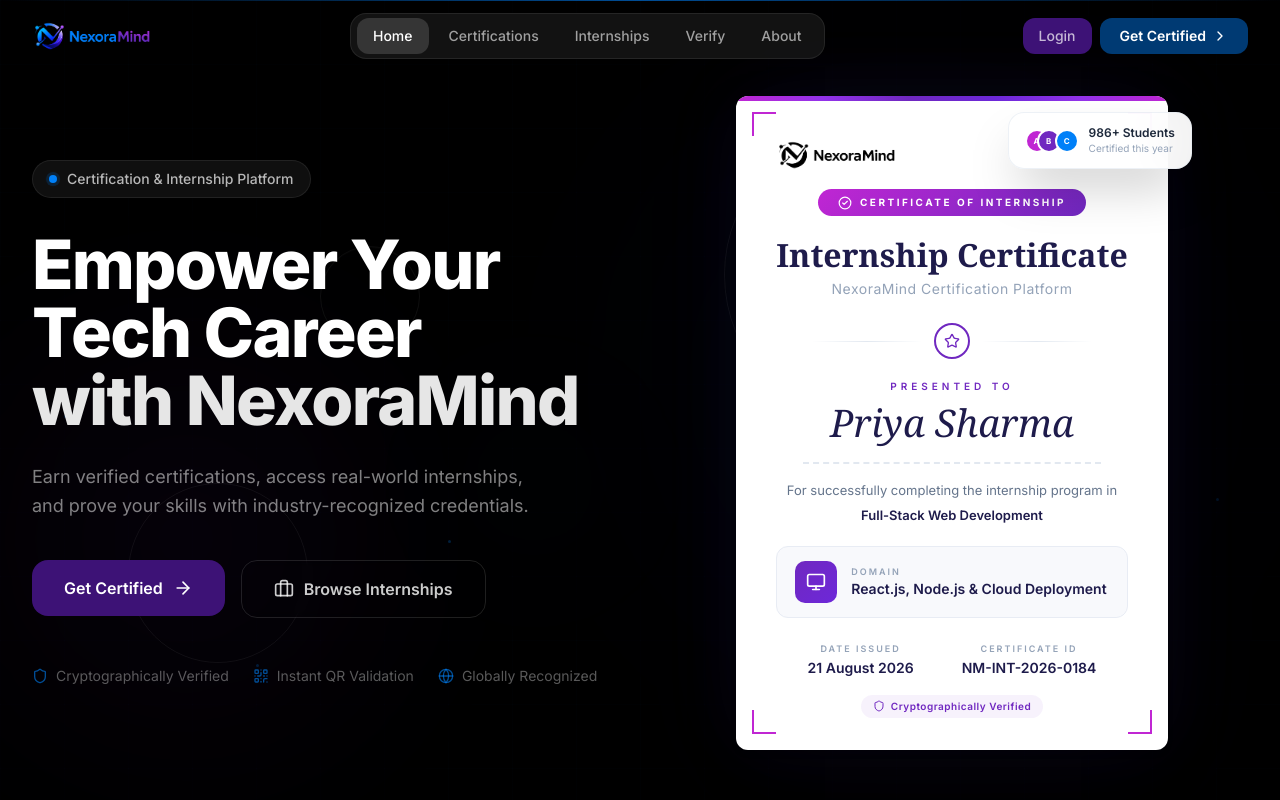
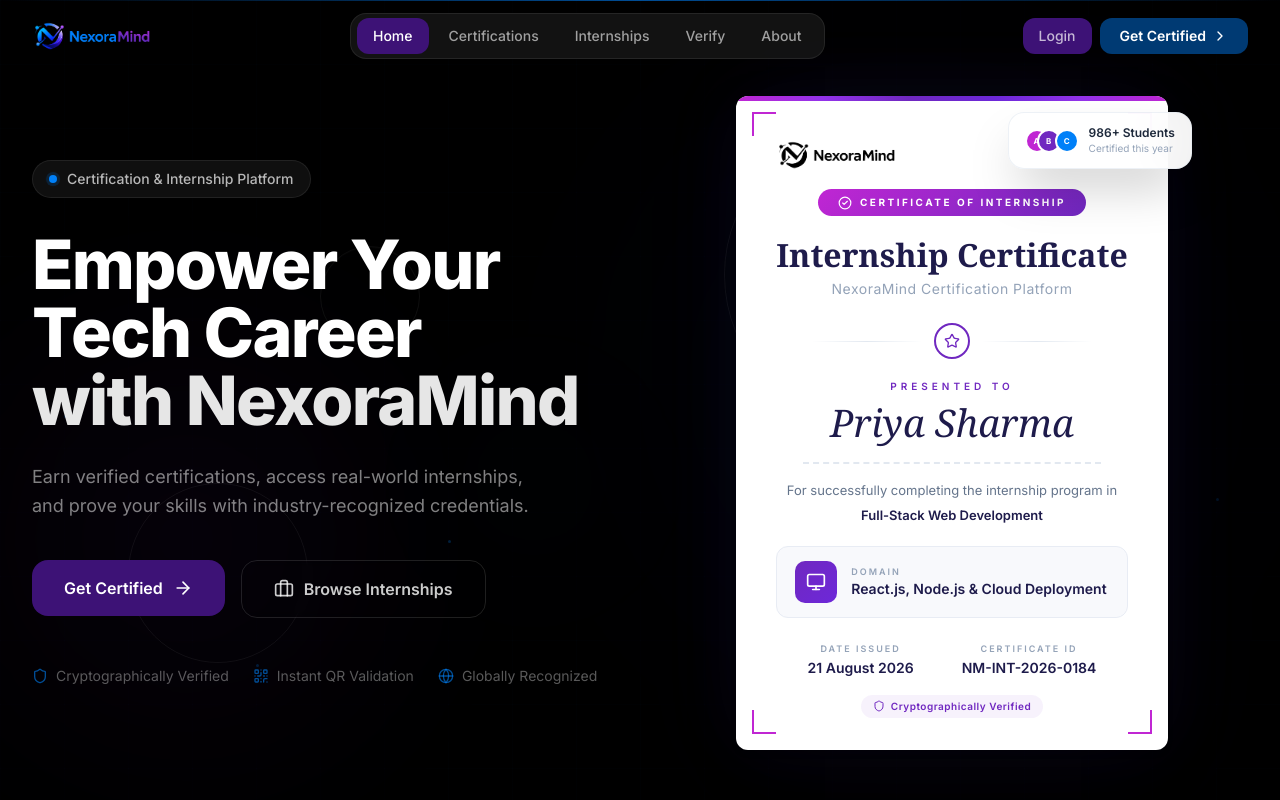
Before and after one commit to RahulEarnestroi/user-frontend-nexoramind, a React (Vite) app: page / in a window 1280 px wide. Shown: the top 800 px of the page. Built offline with nearby package versions, Linux system fonts and the light colour scheme.

Commit message:
refactor

```diff
--- a/src/components/layout/Navbar.jsx
+++ b/src/components/layout/Navbar.jsx
@@ -68,7 +68,7 @@
                     className={`relative px-4 py-2 rounded-xl text-sm font-medium transition-all duration-200 ${
                       isActive
                         ? isTransparent
-                          ? 'text-white bg-white/[0.15]'
+                          ? 'text-white bg-secondary-800'
                           : 'text-[#0080F8] bg-[#0080F8]/10'
                         : isTransparent
                           ? 'text-white/60 hover:text-white hover:bg-white/[0.08]'
--- a/src/pages/public/LandingPage.jsx
+++ b/src/pages/public/LandingPage.jsx
@@ -374,7 +374,7 @@
 
       {/* ============ CTA ============ */}
       <section className="relative py-24 overflow-hidden">
-        <div className="absolute inset-0 bg-primary-900" />
+        <div className="absolute inset-0 bg-black" />
         <div className="absolute inset-0 bg-grid opacity-20" />
         <div className="absolute top-0 left-1/2 -translate-x-1/2 w-[600px] h-[300px] bg-[#7028C0]/10 rounded-full blur-[120px]" />
         <div className="absolute bottom-0 left-1/2 -translate-x-1/2 w-[800px] h-[300px] bg-[#0080F8]/8 rounded-full blur-[120px]" />
```
